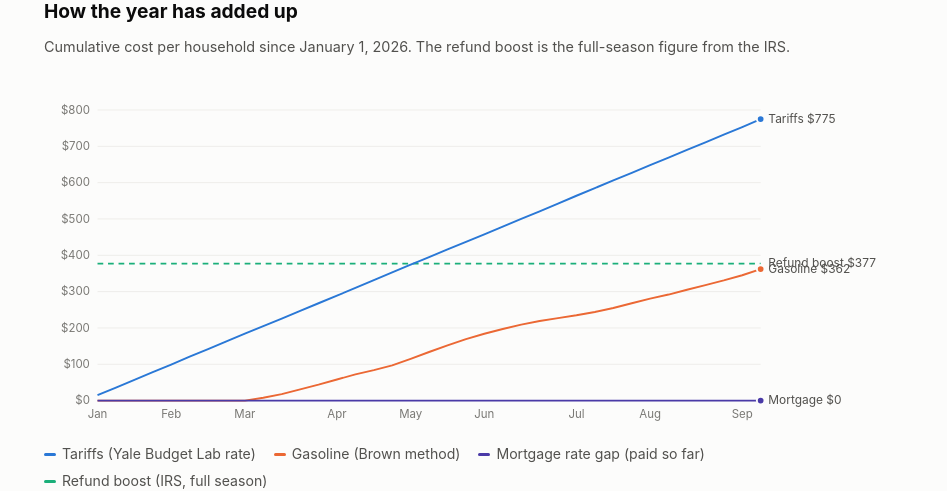
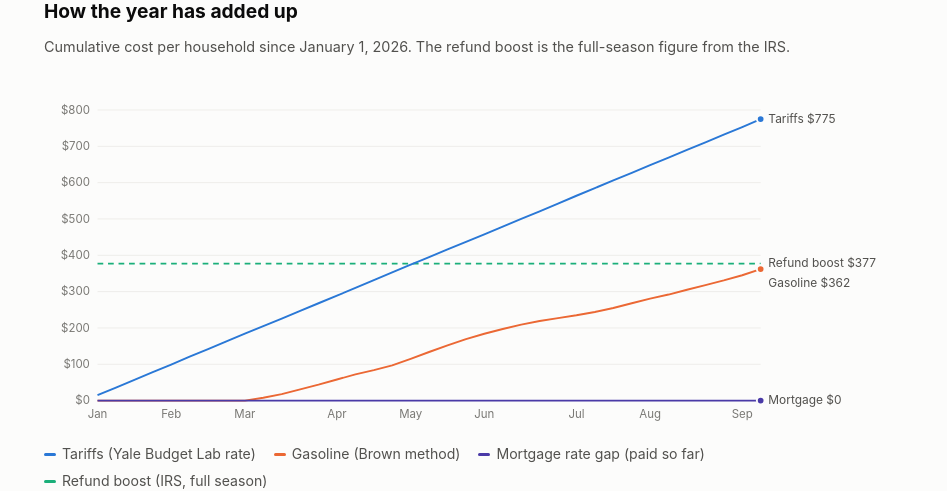
Before and after one commit to joshfwaldman1/refund-tracker, a plain HTML site: page docs/index.html in a window 1280 px wide. Shown: the part 756-1247 px from the top of the page, without its empty margins (166-1113 px from the left). Drawn offline with Linux system fonts and the light colour scheme.

Commit message:
Fix chart end-label collision
Co-Authored-By: Claude Fable 5.1 <noreply@anthropic.com>

```diff
--- a/docs/index.html
+++ b/docs/index.html
@@ -184,15 +184,17 @@
     g += `<line x1="${pad.l}" x2="${Wd - pad.r}" y1="${Y(0)}" y2="${Y(0)}" stroke="var(--line)" stroke-width="1"/>`;
     // refund reference line
     g += `<line x1="${pad.l}" x2="${Wd - pad.r}" y1="${Y(H.refund_boost)}" y2="${Y(H.refund_boost)}" stroke="var(--refund)" stroke-width="2" stroke-dasharray="6 5"/>`;
-    g += `<text x="${Wd - pad.r + 8}" y="${Y(H.refund_boost) + 4}" font-size="12.5" fill="var(--ink-2)">Refund boost ${usd(H.refund_boost)}</text>`;
     const labelYs = [];
+    const placeLabel = (y) => { let ly = y + 4; while (labelYs.some(v => Math.abs(v - ly) < 15)) ly += 15; labelYs.push(ly); return ly; };
+    const last = data[data.length - 1];
+    // Reserve label slots top-down so neighbours never overlap.
+    const slots = [["refund", H.refund_boost], ...series.map(s => [s.key, Math.max(last[s.key], 0)])]
+      .sort((a, b) => b[1] - a[1]).reduce((acc, [k, v]) => (acc[k] = placeLabel(Y(v)), acc), {});
+    g += `<text x="${Wd - pad.r + 8}" y="${slots.refund}" font-size="12.5" fill="var(--ink-2)">Refund boost ${usd(H.refund_boost)}</text>`;
     series.forEach(s => {
       const path = data.map((d, i) => `${i ? "L" : "M"}${X(d.date).toFixed(1)},${Y(d[s.key]).toFixed(1)}`).join("");
       g += `<path d="${path}" fill="none" stroke="${s.color}" stroke-width="2" stroke-linejoin="round"/>`;
-      const last = data[data.length - 1];
-      let ly = Y(last[s.key]) + 4;
-      while (labelYs.some(y => Math.abs(y - ly) < 15)) ly += 15;
-      labelYs.push(ly);
+      const ly = slots[s.key];
       g += `<circle cx="${X(last.date)}" cy="${Y(last[s.key])}" r="4" fill="${s.color}" stroke="var(--bg)" stroke-width="2"/>`;
       g += `<text x="${Wd - pad.r + 8}" y="${ly}" font-size="12.5" fill="var(--ink-2)">${s.label} ${usd(Math.max(last[s.key], 0))}</text>`;
     });
```
